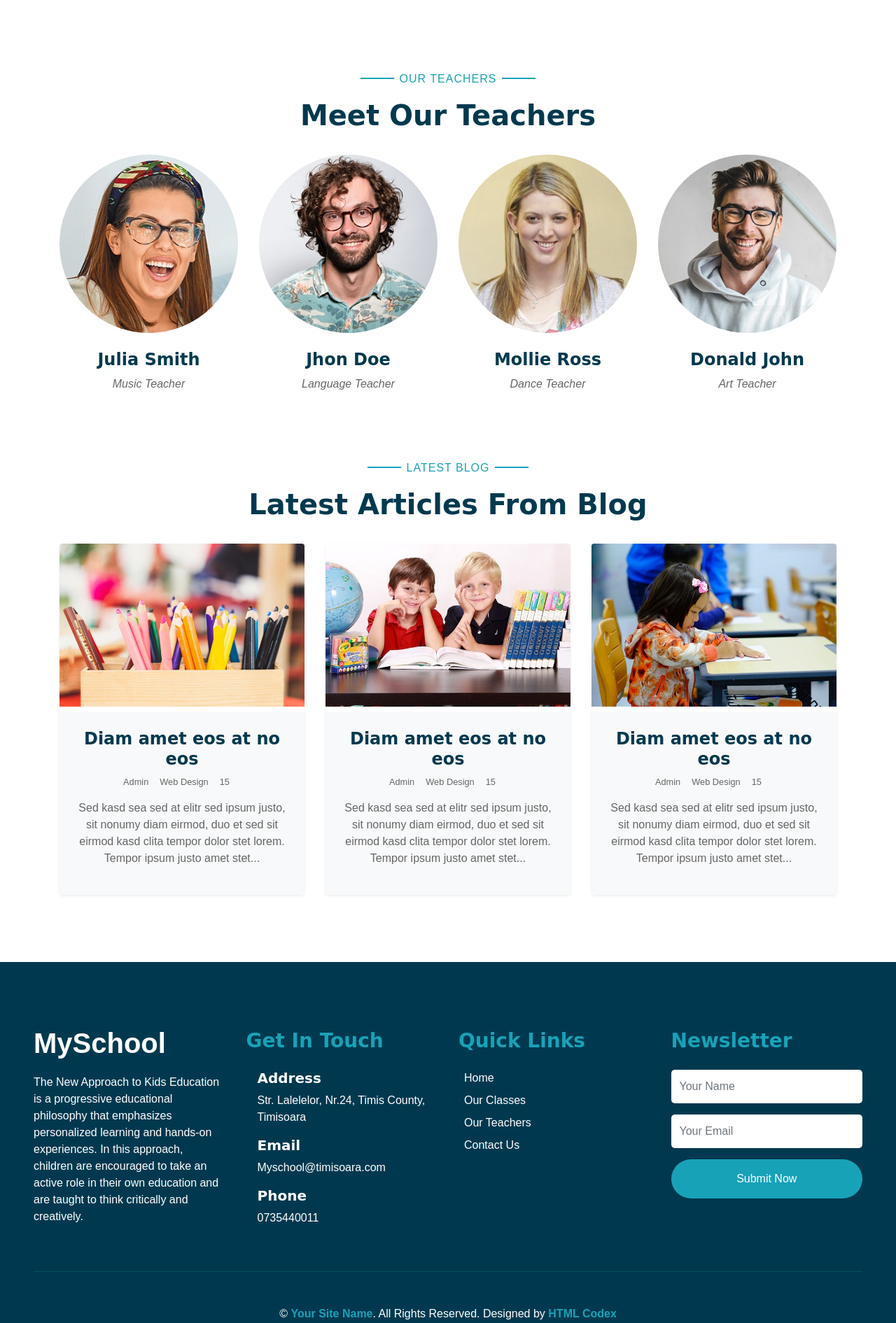
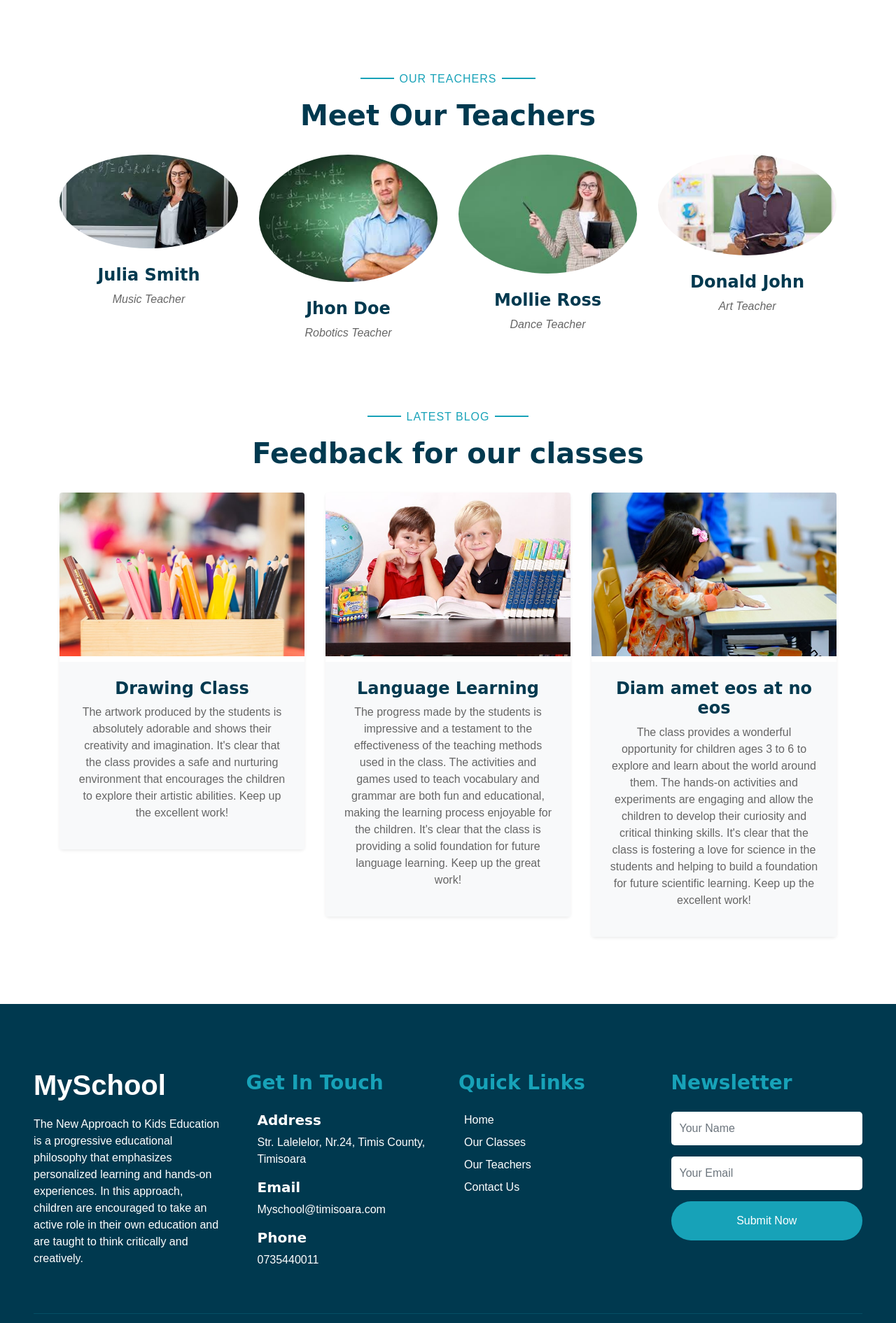
Before and after one commit to DobrinCipi/proiect_prezentare, a Django app: page /home in a window 1280 px wide. Shown: the part 2123-4014 px from the top of the page at 70% size. Run offline with Django 4.2, Linux system fonts and the light colour scheme; some libraries are stand-ins or nearby versions.

Commit message:
editing templates

```diff
--- a/proiect/catalog_digital/templates/home.html
+++ b/proiect/catalog_digital/templates/home.html
@@ -327,7 +327,7 @@
             <div class="row">
                 <div class="col-md-6 col-lg-3 text-center team mb-5">
                     <div class="position-relative overflow-hidden mb-4" style="border-radius: 100%;">
-                        <img class="{% static 'catalog_digital/img-fluid w-100' %}" src="img/team-1.jpg" alt="" >
+                        <img class="{% static 'catalog_digital/img-fluid w-100' %}" src={% static 'catalog_digital/img/images1.jpg' %}" alt="" >
                         <div
                             class="team-social d-flex align-items-center justify-content-center w-100 h-100 position-absolute">
                             <a class="btn btn-outline-light text-center mr-2 px-0" style="width: 38px; height: 38px;"
@@ -343,7 +343,7 @@
                 </div>
                 <div class="col-md-6 col-lg-3 text-center team mb-5">
                     <div class="position-relative overflow-hidden mb-4" style="border-radius: 100%;">
-                        <img class="{% static 'catalog_digital/img-fluid w-100' %}" src="img/team-2.jpg" alt="" >
+                        <img class="{% static 'catalog_digital/img-fluid w-100' %}" src='catalog_digital/img/images1.jpg' alt="" >
                         <div
                             class="team-social d-flex align-items-center justify-content-center w-100 h-100 position-absolute">
                             <a class="btn btn-outline-light text-center mr-2 px-0" style="width: 38px; height: 38px;"
--- a/proiect/catalog_digital/templates/index.html
+++ b/proiect/catalog_digital/templates/index.html
@@ -177,7 +177,7 @@
             <div class="row">
                 <div class="col-md-6 col-lg-3 text-center team mb-5">
                     <div class="position-relative overflow-hidden mb-4" style="border-radius: 100%;">
-                        <img class="img-fluid w-100" src="{% static 'catalog_digital/img/team-1.jpg' %}" alt="" >
+                        <img class="img-fluid w-100" src="{% static 'catalog_digital/img/images1.jpg' %}" alt="" >
                         <div
                             class="team-social d-flex align-items-center justify-content-center w-100 h-100 position-absolute">
                             <a class="btn btn-outline-light text-center mr-2 px-0" style="width: 38px; height: 38px;"
@@ -193,7 +193,7 @@
                 </div>
                 <div class="col-md-6 col-lg-3 text-center team mb-5">
                     <div class="position-relative overflow-hidden mb-4" style="border-radius: 100%;">
-                        <img class="img-fluid w-100" src="{% static 'catalog_digital/img/team-2.jpg' %}" alt="" >
+                        <img class="img-fluid w-100" src="{% static 'catalog_digital/img/images3.jpg' %}" alt="" >
                         <div
                             class="team-social d-flex align-items-center justify-content-center w-100 h-100 position-absolute">
                             <a class="btn btn-outline-light text-center mr-2 px-0" style="width: 38px; height: 38px;"
@@ -205,11 +205,11 @@
                         </div>
                     </div>
                     <h4>Jhon Doe</h4>
-                    <i>Language Teacher</i>
+                    <i>Robotics Teacher</i>
                 </div>
                 <div class="col-md-6 col-lg-3 text-center team mb-5">
                     <div class="position-relative overflow-hidden mb-4" style="border-radius: 100%;">
-                        <img class="img-fluid w-100" src="{% static 'catalog_digital/img/team-3.jpg' %}" alt="" >
+                        <img class="img-fluid w-100" src="{% static 'catalog_digital/img/images2.jpg' %}" alt="" >
                         <div
                             class="team-social d-flex align-items-center justify-content-center w-100 h-100 position-absolute">
                             <a class="btn btn-outline-light text-center mr-2 px-0" style="width: 38px; height: 38px;"
@@ -225,7 +225,7 @@
                 </div>
                 <div class="col-md-6 col-lg-3 text-center team mb-5">
                     <div class="position-relative overflow-hidden mb-4" style="border-radius: 100%;">
-                        <img class="img-fluid w-100" src="{% static 'catalog_digital/img/team-4.jpg' %}" alt="" >
+                        <img class="img-fluid w-100" src="{% static 'catalog_digital/img/download3.jpg' %}" alt="" >
                         <div
                             class="team-social d-flex align-items-center justify-content-center w-100 h-100 position-absolute">
                             <a class="btn btn-outline-light text-center mr-2 px-0" style="width: 38px; height: 38px;"
@@ -253,20 +253,15 @@
         <div class="container">
             <div class="text-center pb-2">
                 <p class="section-title px-5"><span class="px-2">Latest Blog</span></p>
-                <h1 class="mb-4">Latest Articles From Blog</h1>
+                <h1 class="mb-4">Feedback for our classes</h1>
             </div>
             <div class="row pb-3">
                 <div class="col-lg-4 mb-4">
                     <div class="card border-0 shadow-sm mb-2">
                         <img class="card-img-top mb-2" src="{% static 'catalog_digital/img/blog-1.jpg' %}" alt="">
                         <div class="card-body bg-light text-center p-4">
-                            <h4 class="">Diam amet eos at no eos</h4>
-                            <div class="d-flex justify-content-center mb-3">
-                                <small class="mr-3"><i class="fa fa-user text-primary"></i> Admin</small>
-                                <small class="mr-3"><i class="fa fa-folder text-primary"></i> Web Design</small>
-                                <small class="mr-3"><i class="fa fa-comments text-primary"></i> 15</small>
-                            </div>
-                            <p>Sed kasd sea sed at elitr sed ipsum justo, sit nonumy diam eirmod, duo et sed sit eirmod kasd clita tempor dolor stet lorem. Tempor ipsum justo amet stet...</p>
+                            <h4 class="">Drawing Class</h4>
+                            <p>The artwork produced by the students is absolutely adorable and shows their creativity and imagination. It's clear that the class provides a safe and nurturing environment that encourages the children to explore their artistic abilities. Keep up the excellent work!</p>
                         </div>
                     </div>
                 </div>
@@ -274,13 +269,8 @@
                     <div class="card border-0 shadow-sm mb-2">
                         <img class="card-img-top mb-2" src="{% static 'catalog_digital/img/blog-2.jpg' %}" alt="">
                         <div class="card-body bg-light text-center p-4">
-                            <h4 class="">Diam amet eos at no eos</h4>
-                            <div class="d-flex justify-content-center mb-3">
-                                <small class="mr-3"><i class="fa fa-user text-primary"></i> Admin</small>
-                                <small class="mr-3"><i class="fa fa-folder text-primary"></i> Web Design</small>
-                                <small class="mr-3"><i class="fa fa-comments text-primary"></i> 15</small>
-                            </div>
-                            <p>Sed kasd sea sed at elitr sed ipsum justo, sit nonumy diam eirmod, duo et sed sit eirmod kasd clita tempor dolor stet lorem. Tempor ipsum justo amet stet...</p>
+                            <h4 class="">Language Learning</h4>
+                            <p>The progress made by the students is impressive and a testament to the effectiveness of the teaching methods used in the class. The activities and games used to teach vocabulary and grammar are both fun and educational, making the learning process enjoyable for the children. It's clear that the class is providing a solid foundation for future language learning. Keep up the great work!</p>
                         </div>
                     </div>
                 </div>
@@ -289,12 +279,7 @@
                         <img class="card-img-top mb-2" src="{% static 'catalog_digital/img/blog-3.jpg' %}" alt="">
                         <div class="card-body bg-light text-center p-4">
                             <h4 class="">Diam amet eos at no eos</h4>
-                            <div class="d-flex justify-content-center mb-3">
-                                <small class="mr-3"><i class="fa fa-user text-primary"></i> Admin</small>
-                                <small class="mr-3"><i class="fa fa-folder text-primary"></i> Web Design</small>
-                                <small class="mr-3"><i class="fa fa-comments text-primary"></i> 15</small>
-                            </div>
-                            <p>Sed kasd sea sed at elitr sed ipsum justo, sit nonumy diam eirmod, duo et sed sit eirmod kasd clita tempor dolor stet lorem. Tempor ipsum justo amet stet...</p>
+                            <p>The class provides a wonderful opportunity for children ages 3 to 6 to explore and learn about the world around them. The hands-on activities and experiments are engaging and allow the children to develop their curiosity and critical thinking skills. It's clear that the class is fostering a love for science in the students and helping to build a foundation for future scientific learning. Keep up the excellent work!</p>
                         </div>
                     </div>
                 </div>
@@ -365,7 +350,7 @@
         </div>
         <div class="container-fluid pt-5" style="border-top: 1px solid rgba(23, 162, 184, .2);;">
             <p class="m-0 text-center text-white">
-                &copy; <a class="text-primary font-weight-bold" href="#">Your Site Name</a>. All Rights Reserved. Designed
+                &copy; <a class="text-primary font-weight-bold" href="index.html">Myschool</a>. All Rights Reserved. Designed
                 by
                 <a class="text-primary font-weight-bold" href="https://htmlcodex.com">HTML Codex</a>
             </p>
```
Also changed, not shown: proiect/catalog_digital/templates/class.html (+9 -0 lines).
